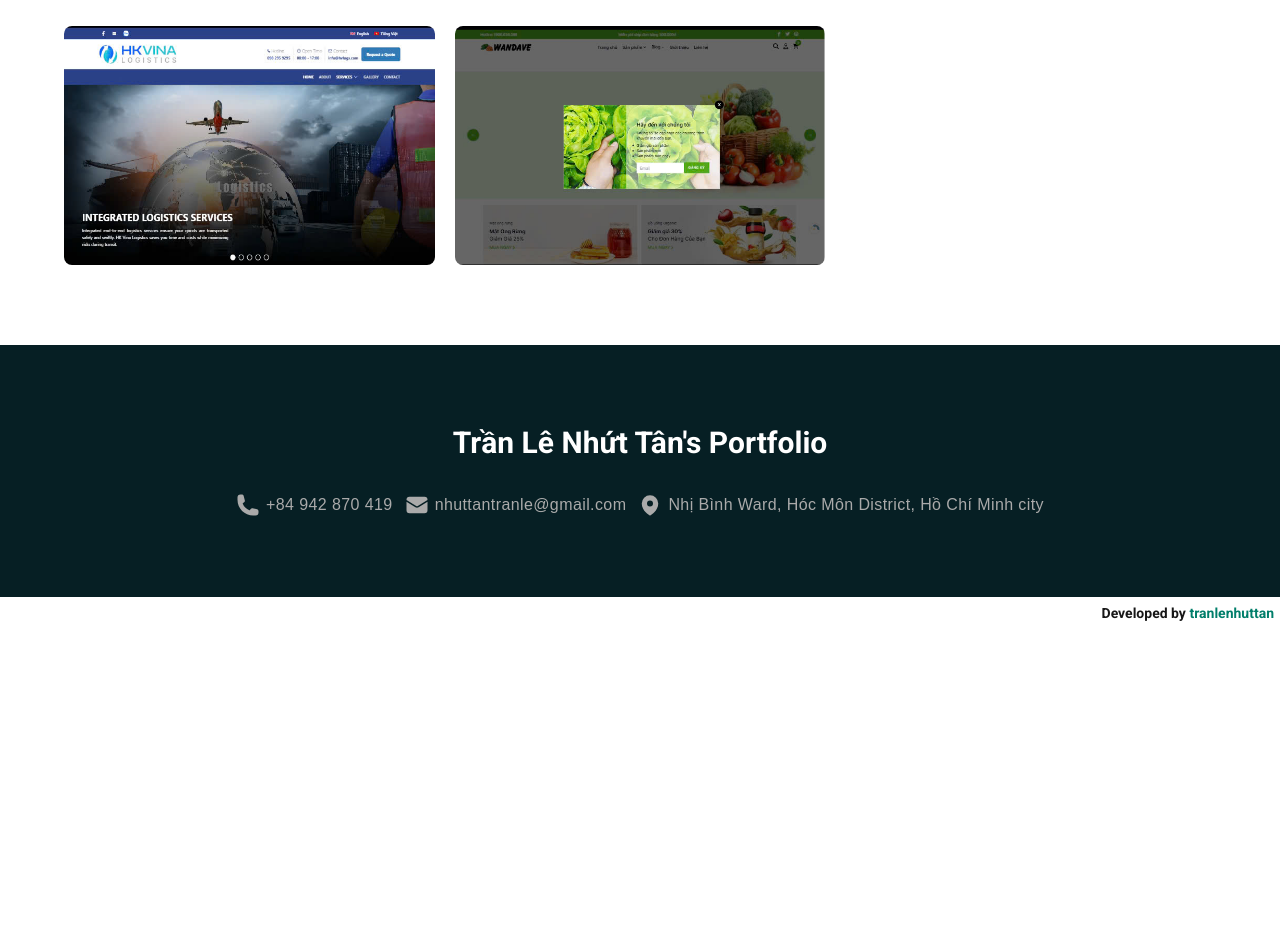
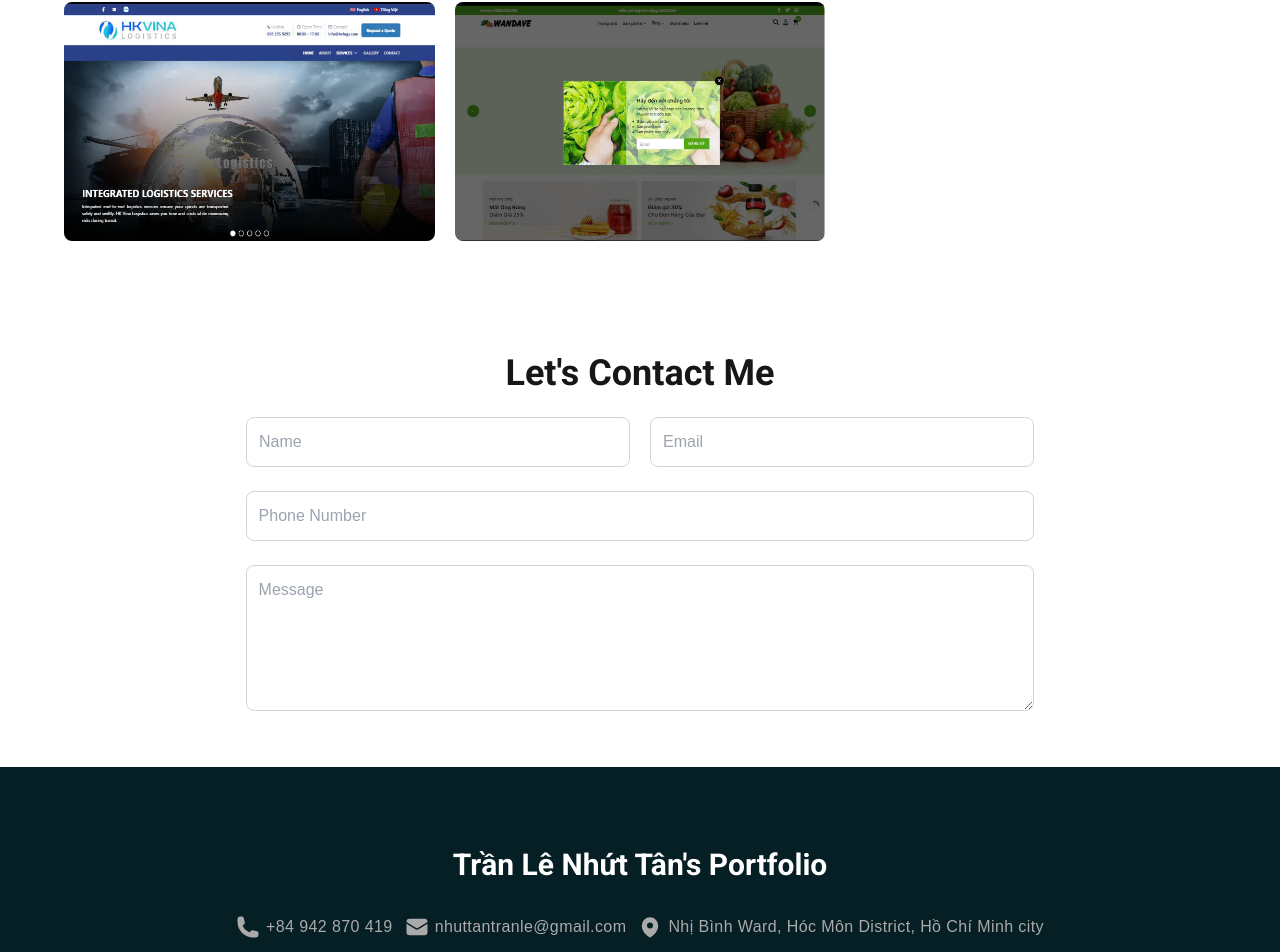
Before and after one commit to NhutTanFrontend/NhutTanCV, a Next.js app: page / in a window 1280 px wide. Shown: the part 2511-3463 px from the top of the page. Before the commit the page ends 3140 px from the top, so only its background shows below. Built offline with nearby package versions, Linux system fonts and the light colour scheme.

Commit message:
contact form

```diff
--- /dev/null
+++ b/pages/api/users.js
@@ -0,0 +1,38 @@
+import db from "../../src/database/database";
+
+export default function handler(req, res) {
+  if (req.method === "GET") {
+    try {
+      const users = db.prepare("SELECT * FROM users").all();
+      res.status(200).json(users);
+    } catch (error) {
+      console.error(error);
+      res.status(500).json({ error: "Failed to fetch users" });
+    }
+  } else if (req.method === "POST") {
+    const { name, email } = req.body;
+    if (!name || !email) {
+      return res.status(400).json({ error: "Name and email are required" });
+    }
+
+    try {
+      const insert = db.prepare(
+        "INSERT INTO users (name, email) VALUES (?, ?)"
+      );
+      const result = insert.run(name, email);
+
+      const newUser = { id: result.lastInsertRowid, name, email };
+      res.status(201).json(newUser);
+    } catch (error) {
+      if (error.code === "SQLITE_CONSTRAINT") {
+        res.status(400).json({ error: "Email already exists" });
+      } else {
+        console.error(error);
+        res.status(500).json({ error: "Failed to add user" });
+      }
+    }
+  } else {
+    res.setHeader("Allow", ["GET", "POST"]);
+    res.status(405).end(`Method ${req.method} Not Allowed`);
+  }
+}
--- /dev/null
+++ b/src/app/component/Contact/page.tsx
@@ -0,0 +1,23 @@
+'use server'
+
+function Contact() {
+    return (
+        <div className="container mx-auto">
+            <div className="w-90% mx-auto py-14">
+                <h2 className="text-4xl roboto-bold text-center capitalize">Let&apos;s contact me</h2>
+                <div className="grid sm:grid-cols-2 sm:w-max w-full gap-5 mx-auto mt-6">
+                    <input type="text" className="lg:w-96 md:w-80 sm:w-64 min-w-full block p-3 focus:outline-none border border-gray-300 rounded-lg" placeholder="Name" />
+                    <input type="email" className="lg:w-96 md:w-80 sm:w-64 min-w-full block p-3 focus:outline-none border border-gray-300 rounded-lg" placeholder="Email" />
+                </div>
+                <div className="sm:w-max w-full mx-auto mt-6">
+                    <input type="number" placeholder="Phone Number" className="lg:w-[49.3rem] md:w-[41.5rem] sm:w-[33.35rem] w-full block p-3 focus:outline-none border border-gray-300 rounded-lg" />
+                </div>
+                <div className="sm:w-max w-full  mx-auto mt-6">
+                    <textarea cols={30} rows={5} placeholder="Message" className="lg:w-[49.3rem] md:w-[41.5rem] sm:w-[33.35rem] w-full block p-3 focus:outline-none border border-gray-300 rounded-lg" />
+                </div>
+            </div>
+        </div>
+    );
+}
+
+export default Contact;
--- a/src/app/component/Home/MySuccessWork.tsx
+++ b/src/app/component/Home/MySuccessWork.tsx
@@ -23,7 +23,7 @@ function MySuccessWork() {
 
     return (
         <div className="container mx-auto">
-            <div className="w-90% mx-auto py-20">
+            <div className="w-90% mx-auto py-14">
                 <h2 className="text-center text-4xl roboto-bold capitalize">My Success Work</h2>
                 <div className="grid sm:grid-cols-2 lg:grid-cols-3 mt-10 gap-5">
                     {dataWeb?.map(item => (<MysuccessWorkItem data={item} key={item.id} />))}
--- a/src/app/page.tsx
+++ b/src/app/page.tsx
@@ -1,3 +1,4 @@
+import Contact from "./component/Contact/page";
 import Footer from "./component/Footer/page";
 import Header from "./component/Header/page";
 import Banner from "./component/Home/Banner";
@@ -15,6 +16,7 @@ export default function Home() {
       <Skills />
       <ServiceProvide />
       <MySuccessWork />
+      <Contact />
       <Footer />
     </div>
   );
--- /dev/null
+++ b/src/database/database.js
@@ -0,0 +1,24 @@
+import Database from 'better-sqlite3';
+import path from 'path';
+import fs from 'fs';
+
+const dbDir = path.join(process.cwd(), 'database');
+
+if (!fs.existsSync(dbDir)) {
+  fs.mkdirSync(dbDir, { recursive: true });
+}
+
+const dbPath = path.join(dbDir, 'users.db');
+const db = new Database(dbPath, { verbose: console.log });
+
+db.exec(`
+  CREATE TABLE IF NOT EXISTS message (
+    id INTEGER PRIMARY KEY AUTOINCREMENT,
+    name TEXT NOT NULL,
+    email TEXT NOT NULL,
+    phone NUMBER NOT NULL,
+    massage TEXT NOT NULL
+  )
+`);
+
+export default db;
```
Also changed, not shown: package.json (+6 -4 lines), 1 other file (tests, documents, lock files or other folders).
